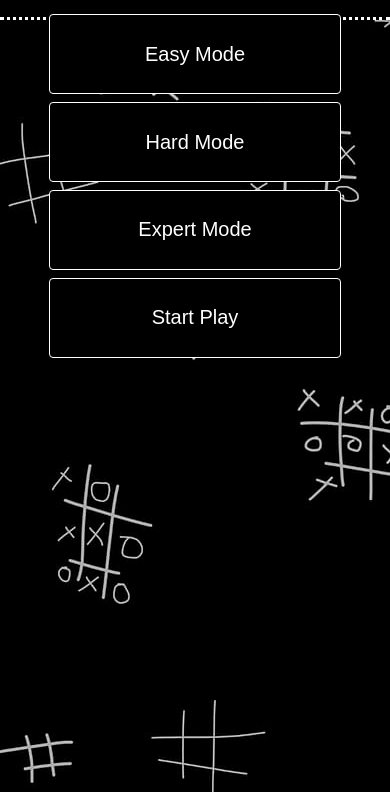
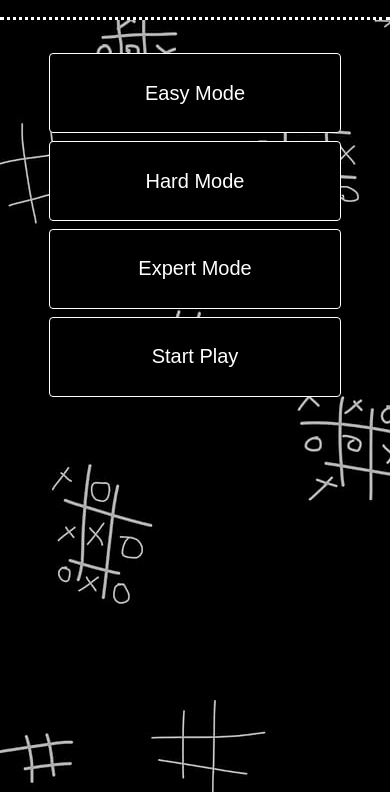
Before and after one commit to AvivHagag/Tic-Tac-Toe-Game, a plain HTML site: page Tic2.html in a window 390 px wide. Shown: the part 52-844 px from the top of the page. Drawn offline with Linux system fonts and the light colour scheme.

Commit message:
responsive bugs fix4

```diff
--- a/Tic2.html
+++ b/Tic2.html
@@ -2,6 +2,8 @@
 <html>
   <head>
     <meta charset="UTF-8">
+    <meta http-equiv="X-UA-Compatible" content="IE=edge">
+    <meta name="viewport" content="width=device-width, initial-scale=1.0">
     <title>Tic Tac Toe</title>
     <link rel="stylesheet" type="text/css" href="css/style.css">
   </head>
--- a/css/style.css
+++ b/css/style.css
@@ -607,7 +607,7 @@ body {
 
 @media screen and (max-width: 1000px) {
   #Choose {
-    margin: 10% auto auto 0%;
+    margin: 20% auto auto 0%;
     justify-content: center;
     display: flex;
     flex-direction: column; /* Change to a column layout for larger screens */
```
Also changed, not shown: Tic.html (+2 -0 lines).
